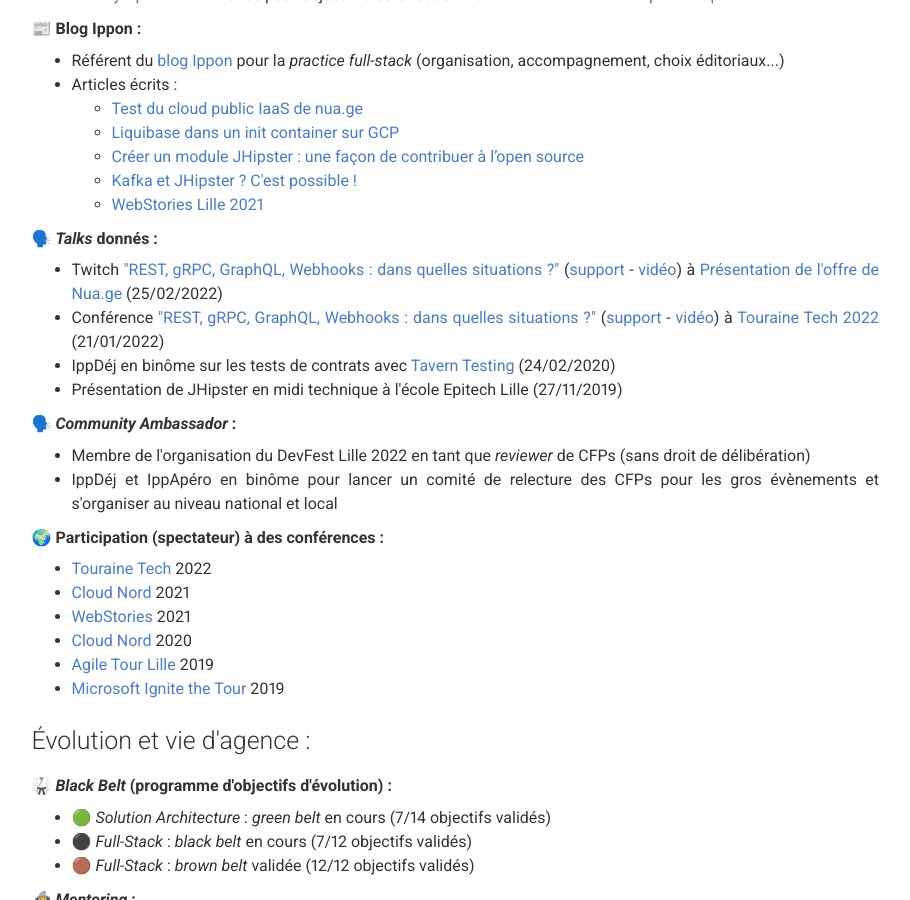
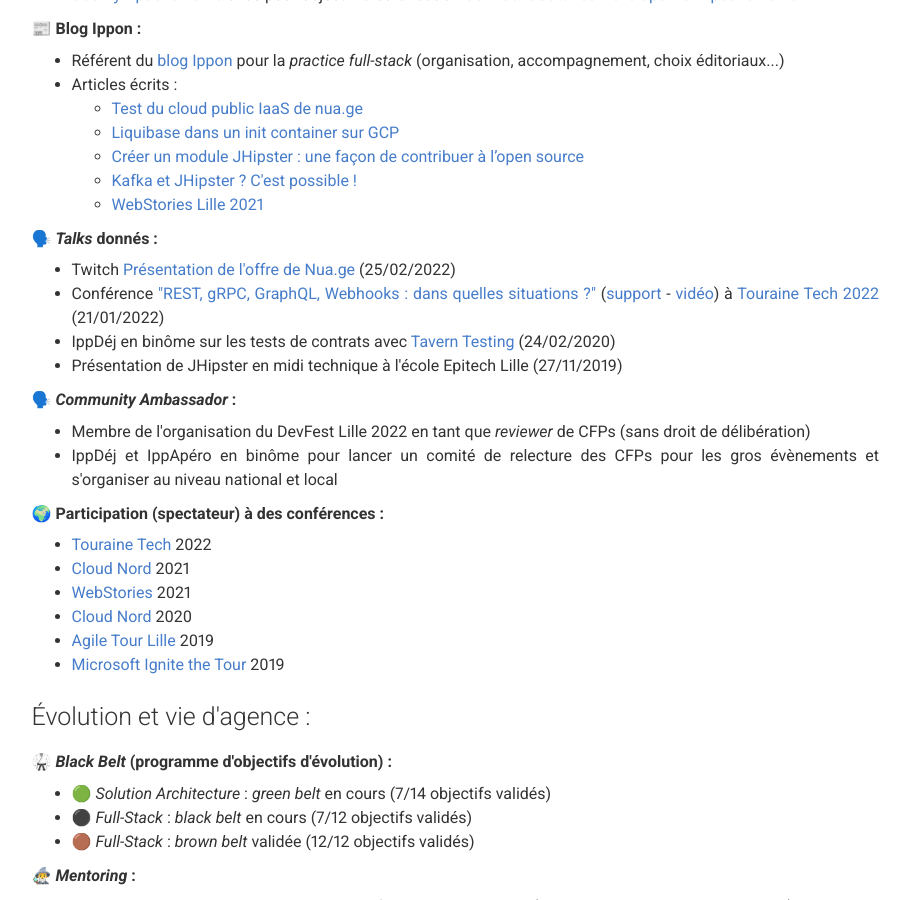
Before and after one commit to fdelbrayelle/fdelbrayelle.github.io, a Jekyll site: the page built from index.md, in a window 1280 px wide and 900 px high, scrolled down 2664 px. Shown: the whole window, without its empty margins (331-1241 px from the left). Built offline with Jekyll 4.4.1, drawn with Linux system fonts in a browser that asks for light colours; nearby versions of some CDN libraries.

Commit message:
feat: twitch + article nua.ge

```diff
--- a/_config.yml
+++ b/_config.yml
@@ -163,7 +163,7 @@
             <p>
               <strong>🗣️ <em>Talks</em> donnés :</strong>
               <ul>
-                <li>Twitch <a title="Présentation de l'offre de Nua.ge avec François Delbrayelle, Nathan Sens et Olivier Doucet (CEO Nua.ge)" href="https://www.twitch.tv/videos/1407390238" target="_blank" rel="noreferrer noopener">"REST, gRPC, GraphQL, Webhooks : dans quelles situations ?"</a> (<a title="Support pour REST, gRPC, GraphQL, Webhooks : dans quelles situations ?" href="https://github.com/fdelbrayelle/talk-rest-grpc-graphql-webhooks" target="_blank" rel="noreferrer noopener">support</a> - <a title="Vidéo pour REST, gRPC, GraphQL, Webhooks : dans quelles situations ?" href="https://www.youtube.com/watch?v=s5qRho_FIyc" target="_blank" rel="noreferrer noopener">vidéo</a>) à <a title="Touraine Tech 2022" href="https://touraine.tech/#schedule" target="_blank" rel="noreferrer noopener">Présentation de l'offre de Nua.ge</a> (25/02/2022)</li>
+                <li>Twitch <a title="Présentation de l'offre de Nua.ge avec François Delbrayelle, Nathan Sens et Olivier Doucet (CEO Nua.ge)" href="https://www.twitch.tv/videos/1407390238" target="_blank" rel="noreferrer noopener">Présentation de l'offre de Nua.ge</a> (25/02/2022)</li>
                 <li>Conférence <a title="REST, gRPC, GraphQL, Webhooks : dans quelles situations ?" href="https://touraine.tech/talk/MkEtWfsIOK8wQl2xXpVN" target="_blank" rel="noreferrer noopener">"REST, gRPC, GraphQL, Webhooks : dans quelles situations ?"</a> (<a title="Support pour REST, gRPC, GraphQL, Webhooks : dans quelles situations ?" href="https://github.com/fdelbrayelle/talk-rest-grpc-graphql-webhooks" target="_blank" rel="noreferrer noopener">support</a> - <a title="Vidéo pour REST, gRPC, GraphQL, Webhooks : dans quelles situations ?" href="https://www.youtube.com/watch?v=s5qRho_FIyc" target="_blank" rel="noreferrer noopener">vidéo</a>) à <a title="Touraine Tech 2022" href="https://touraine.tech/#schedule" target="_blank" rel="noreferrer noopener">Touraine Tech 2022</a> (21/01/2022)</li>
                 <li>IppDéj en binôme sur les tests de contrats avec <a title="Tavern Testing" href="https://taverntesting.github.io/" target="_blank" rel="noreferrer noopener">Tavern Testing</a> (24/02/2020)</li>
                 <li>Présentation de JHipster en midi technique à l'école Epitech Lille (27/11/2019)</li>
```
